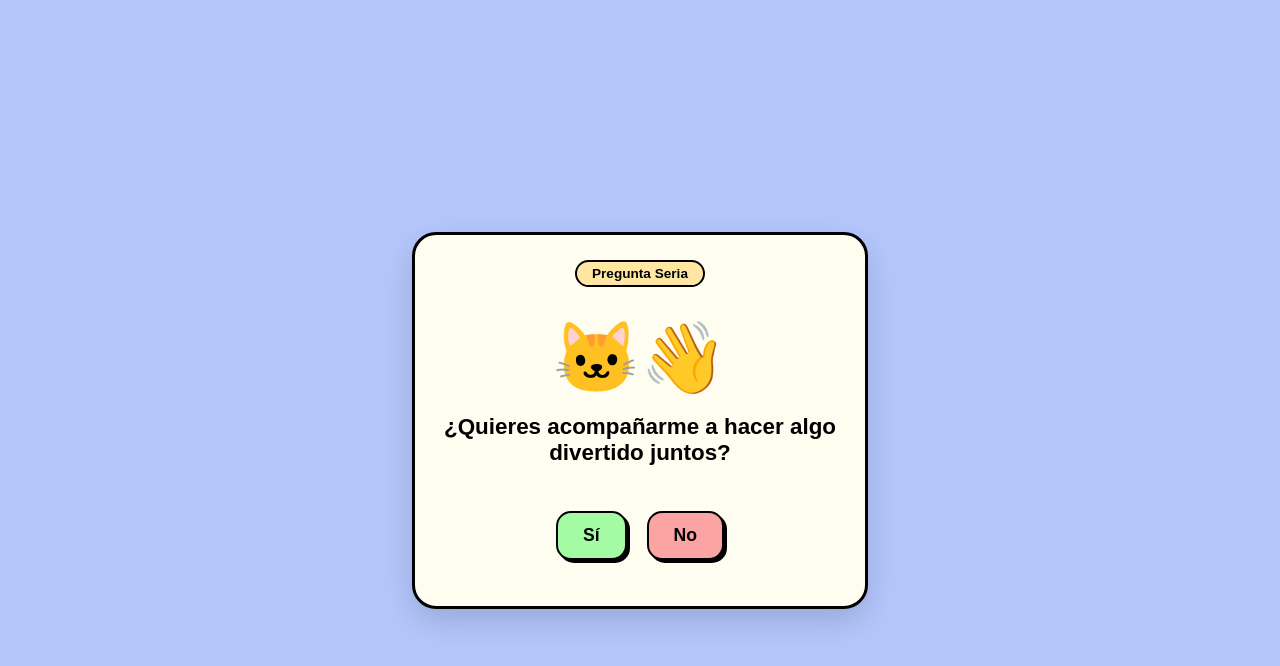
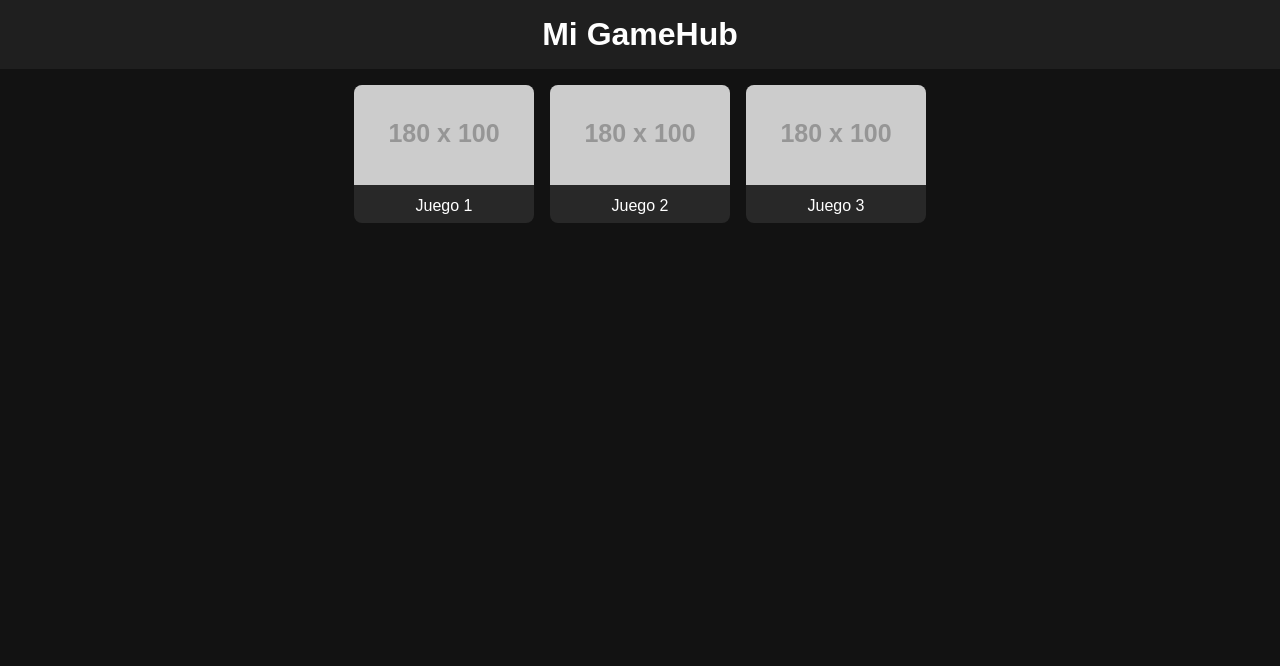
Before and after one commit to juangoncruz3101-ux/Salida-Astrid, a plain HTML site: page index.html in a window 1280 px wide. Drawn offline with Linux system fonts and the light colour scheme; placeholder pictures from the web are drawn by us.

Commit message:
Soluciom1

```diff
--- a/index.html
+++ b/index.html
@@ -2,172 +2,114 @@
 <html lang="es">
 <head>
     <meta charset="UTF-8">
-    <meta name="viewport" content="width=device-width, initial-scale=1.0">
-    <title>¿Salimos? 💛</title>
+    <title>Mi GameHub</title>
     <style>
         body {
-            background-color: #b4c6fc;
-            font-family: sans-serif;
+            font-family: Arial, sans-serif;
+            background: #121212;
+            color: white;
             margin: 0;
-            padding: 20px;
+            padding: 0;
+        }
+        header {
+            background: #1f1f1f;
+            padding: 1rem;
+            text-align: center;
+            font-size: 2rem;
+            font-weight: bold;
+        }
+        .game-list {
             display: flex;
+            flex-wrap: wrap;
             justify-content: center;
-            align-items: center;
-            min-height: 100vh;
+            padding: 1rem;
+            gap: 1rem;
         }
-        .card {
-            background: #fffdf0;
-            padding: 25px;
-            border-radius: 24px;
-            box-shadow: 0 12px 30px rgba(0,0,0,0.15);
-            max-width: 400px;
+        .game-item {
+            background: #282828;
+            border-radius: 8px;
+            cursor: pointer;
+            width: 180px;
+            text-align: center;
+            transition: transform 0.3s;
+        }
+        .game-item:hover {
+            transform: scale(1.05);
+        }
+        .game-item img {
             width: 100%;
-            text-align: center;
-            border: 3px solid #000;
+            border-top-left-radius: 8px;
+            border-top-right-radius: 8px;
         }
-        .tag-step {
-            background: #ffe6a3;
-            border: 2px solid #000;
-            border-radius: 15px;
-            display: inline-block;
-            padding: 4px 15px;
-            font-size: 0.85rem;
-            font-weight: bold;
-            margin-bottom: 15px;
+        .game-item p {
+            margin: 0.5rem 0;
+            padding: 0 0.5rem;
         }
-        h2 { color: #000; font-size: 1.4rem; margin: 10px 0; }
-        p { font-size: 1.05rem; color: #333; }
-
-        .btn-container {
-            display: flex;
-            justify-content: center;
-            align-items: center;
-            gap: 20px;
-            margin-top: 25px;
-            height: 90px;
-            position: relative;
+        #game-container {
+            position: fixed;
+            top: 50px;
+            left: 10%;
+            width: 80%;
+            height: 80%;
+            background: black;
+            border: 3px solid #09f;
+            border-radius: 10px;
+            display: none;
+            flex-direction: column;
+            z-index: 1000;
         }
-        button {
-            padding: 12px 25px;
-            font-size: 1.1rem;
-            font-weight: bold;
-            border-radius: 15px;
-            border: 2px solid #000;
+        #game-container iframe {
+            flex-grow: 1;
+            width: 100%;
+            border: none;
+            border-radius: 0 0 10px 10px;
+        }
+        #close-btn {
+            background: #09f;
+            border: none;
+            color: white;
+            font-size: 1.2rem;
+            padding: 10px;
             cursor: pointer;
-            box-shadow: 3px 3px 0px #000;
+            border-radius: 10px 10px 0 0;
+            align-self: flex-end;
         }
-        #btnSi { background-color: #a3fca3; }
-        #btnNo { background-color: #fca3a3; position: relative; }
-
-        .step { display: none; }
-        .step.active { display: block; }
-
-        input, select {
-            width: 100%;
-            padding: 12px;
-            margin: 8px 0;
-            border-radius: 10px;
-            border: 2px solid #000;
-            font-size: 1rem;
-            font-weight: bold;
-            box-sizing: border-box;
-        }
-        .info-msg { color: #444; font-size: 0.9rem; font-weight: bold; margin-top: 10px; background: #fff4ca; padding: 8px; border-radius: 8px; border: 1px dashed #000; }
-        .cat-container { font-size: 70px; margin: 15px 0; }
     </style>
 </head>
 <body>
-
-    <div class="card">
-        <!-- PASO 1: PORTADA -->
-        <div id="step1" class="step active">
-            <span class="tag-step">Pregunta Seria</span>
-            <div class="cat-container" id="gatoMeme">🐱👋</div>
-            <h2>¿Quieres acompañarme a hacer algo divertido juntos?</h2>
-            <div class="btn-container">
-                <button id="btnSi" onclick="irAlPaso2()">Sí</button>
-                <button id="btnNo" onclick="accionNo()" onmouseover="accionNo()">No</button>
-            </div>
+    <header>Mi GameHub</header>
+    <div class="game-list">
+        <div class="game-item" onclick="openGame('https://example.com/game1')">
+            <img src="https://via.placeholder.com/180x100.png?text=Juego+1" alt="Juego 1">
+            <p>Juego 1</p>
         </div>
-
-        <!-- PASO 2: FECHA Y HORA -->
-        <div id="step2" class="step">
-            <span class="tag-step">Paso 1</span>
-            <div class="cat-container">😺🎉</div>
-            <h2>¡Listo! El plan principal lo armo yo...</h2>
-            <p>Pero tú elige las siguientes opciones:</p>
-            <p style="font-weight: bold;">1 - Elige el día y la hora:</p>
-
-            <input type="date" id="fechaCita" min="2026-10-01" value="2026-10-01" onchange="validarHorario()">
-            <select id="horaCita"></select>
-            <div class="info-msg" id="errorHora"></div>
-
-            <button style="background-color: #ffe600; width: 100%; margin-top: 15px;" onclick="alert('¡Paso 2 completado con éxito! Avísame para darte la comida.')">Siguiente ➔</button>
+        <div class="game-item" onclick="openGame('https://example.com/game2')">
+            <img src="https://via.placeholder.com/180x100.png?text=Juego+2" alt="Juego 2">
+            <p>Juego 2</p>
+        </div>
+        <div class="game-item" onclick="openGame('https://example.com/game3')">
+            <img src="https://via.placeholder.com/180x100.png?text=Juego+3" alt="Juego 3">
+            <p>Juego 3</p>
         </div>
     </div>
 
+    <div id="game-container">
+        <button id="close-btn" onclick="closeGame()">Cerrar</button>
+        <iframe id="game-frame" src=""></iframe>
+    </div>
+
     <script>
-        let tamanoSi = 1;
-        let clickNo = 0;
-        const gatosVideo = ["🐱👓", "🙀", "😾", "😭", "🐈🐾"];
-
-        function accionNo() {
-            clickNo++;
-            const btnNo = document.getElementById('btnNo');
-            const btnSi = document.getElementById('btnSi');
-            const gato = document.getElementById('gatoMeme');
-
-            tamanoSi += 0.3;
-            btnSi.style.transform = "scale(" + tamanoSi + ")";
-            gato.innerText = gatosVideo[clickNo % gatosVideo.length];
-
-            const randomX = (Math.random() - 0.5) * 140;
-            const randomY = (Math.random() - 0.5) * 60;
-            btnNo.style.transform = "translate(" + randomX + "px, " + randomY + "px)";
+        function openGame(url) {
+            const container = document.getElementById('game-container');
+            const frame = document.getElementById('game-frame');
+            frame.src = url;
+            container.style.display = 'flex';
         }
-
-        function irAlPaso2() {
-            document.getElementById('step1').classList.remove('active');
-            document.getElementById('step2').classList.add('active');
-            validarHorario();
-        }
-
-        function validarHorario() {
-            const fechaInput = document.getElementById('fechaCita').value;
-            const horaSelect = document.getElementById('horaCita');
-            const errorHora = document.getElementById('errorHora');
-
-            if (!fechaInput) return;
-
-            const fechaObj = new Date(fechaInput + "T00:00:00");
-            const diaSemana = fechaObj.getDay();
-
-            let horaInicio = 0;
-            let mensaje = "";
-
-            if (diaSemana >= 1 && diaSemana <= 5) {
-                horaInicio = 20;
-                mensaje = "⏰ Entre semana (Lunes a Viernes) disponible a partir de las 8:00 PM";
-            } else if (diaSemana === 6) {
-                horaInicio = 15;
-                mensaje = "⏰ Los Sábados disponible a partir de las 3:00 PM";
-            } else if (diaSemana === 0) {
-                horaInicio = 0;
-                mensaje = "⏰ ¡Domingos con horario completamente libre!";
-            }
-
-            errorHora.innerText = mensaje;
-            horaSelect.innerHTML = "";
-
-            for (let i = horaInicio; i < 24; i++) {
-                let ampm = i >= 12 ? 'PM' : 'AM';
-                let hora12 = i % 12;
-                hora12 = hora12 ? hora12 : 12;
-
-                let text1 = hora12 + ":00 " + ampm;
-                let val1 = (i < 10 ? "0" : "") + i + ":00";
-                horaSelect.options.add(new Option(text1, val1));
-            }
+        function closeGame() {
+            const container = document.getElementById('game-container');
+            const frame = document.getElementById('game-frame');
+            frame.src = '';
+            container.style.display = 'none';
         }
     </script>
 </body>
```
